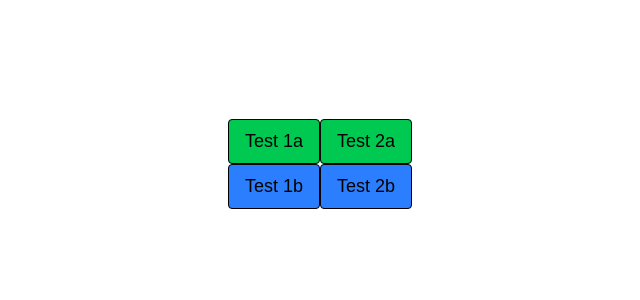
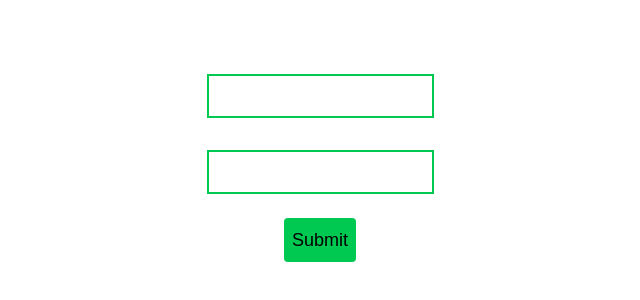
Before and after one commit to SkyBlue43/research-mandarin-app, a Next.js app: page / in a window 1280 px wide. Shown: the part 236-536 px from the top of the page, without its empty margins (320-960 px from the left). Built offline with nearby package versions, Linux system fonts and the light colour scheme.

Commit message:
Changed the login process

```diff
--- a/src/app/page.tsx
+++ b/src/app/page.tsx
@@ -1,43 +1,48 @@
 'use client'
 
 import { useRouter } from 'next/navigation'
+import { useState } from 'react'
 
 export default function Home() {
   const router = useRouter();
+  const [username, setUsername] = useState('')
+  const [password, setPassword] = useState('')
 
+  const handleLogin = (username: string, password: string) => {
+    console.log(password, username);
+  }
 
+  const handleSubmit = (e: React.FormEvent) => {
+    e.preventDefault();
+    handleLogin(username, password);
+  }
 
   return (
-    <div className="h-screen flex justify-center items-center">
-      <div className='flex flex-row'>
-        <div className='flex flex-col'>
-          <button
-            className="bg-green-500 hover:bg-green-600 text-[18px] text-black border rounded p-2 bolded px-4"
-            onClick={() => router.push('/test?group=a&test=1')}>
-            Test 1a
-          </button>
-
-          <button
-            className="bg-blue-500 hover:bg-blue-600 text-[18px] text-black border rounded p-2 bolded px-4"
-            onClick={() => router.push('/test?group=b&test=1')}>
-            Test 1b
-          </button>
+    <div className='flex justify-center items-center text-center min-h-screen'>
+      <form onSubmit={handleSubmit}>
+        <div>
+          <input className='text-white p-2 border-green-500 border-2 m-4 focus:ring-pink-500 focus:border-pink-500'
+          placeholder='Username'
+          type='text'
+          value={username}
+          onChange={(e) => setUsername(e.target.value)}>
+          </input>
         </div>
 
-        <div className='flex flex-col'>
-          <button
-            className="bg-green-500 hover:bg-green-600 text-[18px] text-black border rounded p-2 bolded px-4"
-            onClick={() => router.push('/test?group=a&test=2')}>
-            Test 2a
-          </button>
+        <div>
+          <input className='text-white p-2 border-green-500 border-2 m-4 focus:ring-pink-500 focus:border-pink-500'
+          placeholder='Password'
+          type='text'
+          value={password}
+          onChange={(e) => setPassword(e.target.value)}>
+          </input>
+        </div>
 
-          <button
-            className="bg-blue-500 hover:bg-blue-600 text-[18px] text-black border rounded p-2 bolded px-4"
-            onClick={() => router.push('/test?group=b&test=2')}>
-            Test 2b
-          </button>
-        </div>
-      </div>
+        <button className='m-2 p-2 bg-green-500 text-lg text-black rounded hover:bg-pink-500'
+          type='submit'>
+          Submit
+        </button>
+      </form>
     </div>
   );
 }
--- a/src/app/test/page.tsx
+++ b/src/app/test/page.tsx
@@ -71,7 +71,7 @@ const AlignedPitchChart = React.memo(({ data }: { data: AlignedPoint[] }) => {
       <Line
         type="monotone"
         dataKey="user"
-        stroke="#8884d8"
+        stroke="#82ca9d"
         dot={false}
         strokeWidth={4}
         name="User"
@@ -79,7 +79,7 @@ const AlignedPitchChart = React.memo(({ data }: { data: AlignedPoint[] }) => {
       <Line
         type="monotone"
         dataKey="reference"
-        stroke="#82ca9d"
+        stroke="#8884d8"
         dot={false}
         strokeWidth={4}
         name="Reference"
@@ -160,7 +160,7 @@ export default function TestPage() {
     formData.append("current_phrase", currentPhrase); // ✅ Send phrase to backend
 
     try {
-      const result = await fetch("http://localhost:8000/transcribe", {
+      const result = await fetch("http://localhost:8000/transcribe/", {
         method: "POST",
         body: formData,
       });
```
Also changed, not shown: 2 other files (tests, documents, lock files or other folders).
